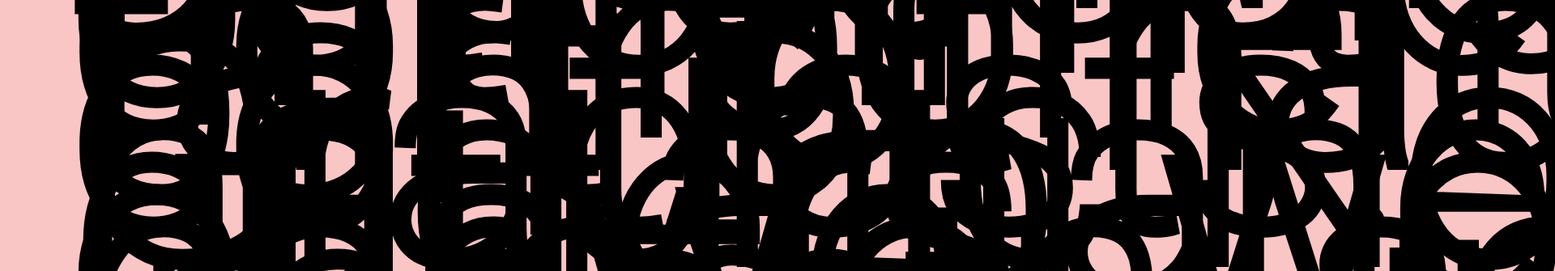
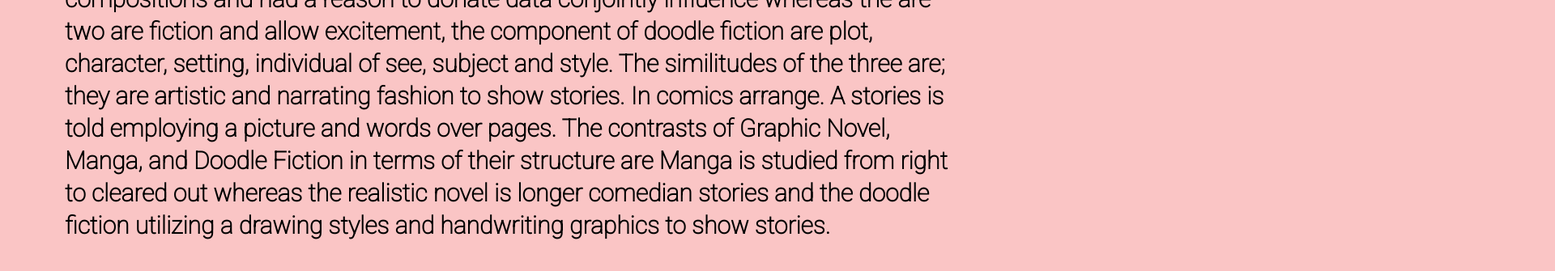
Before and after one commit to Mordikaiser/StemA.github.io, a plain HTML site: page Navbar/Projects.html in a window 1280 px wide. Shown: the part 341-676 px from the top of the page at 81% size, 1920 px wide, since content can reach past the window. Drawn offline with Linux system fonts and the light colour scheme; a web font is replaced by a local one.

Commit message:
Update navbarcss.css

```diff
--- a/css/navbarcss.css
+++ b/css/navbarcss.css
@@ -57,7 +57,7 @@ main {
     grid-template-areas: "main" "footer";
     font-weight: bold;
     font-family: "Roboto", sans-serif;
-    font-size: 30vw;
+    font-size: 30px;
     line-height: 5vh;
 }
 
```
